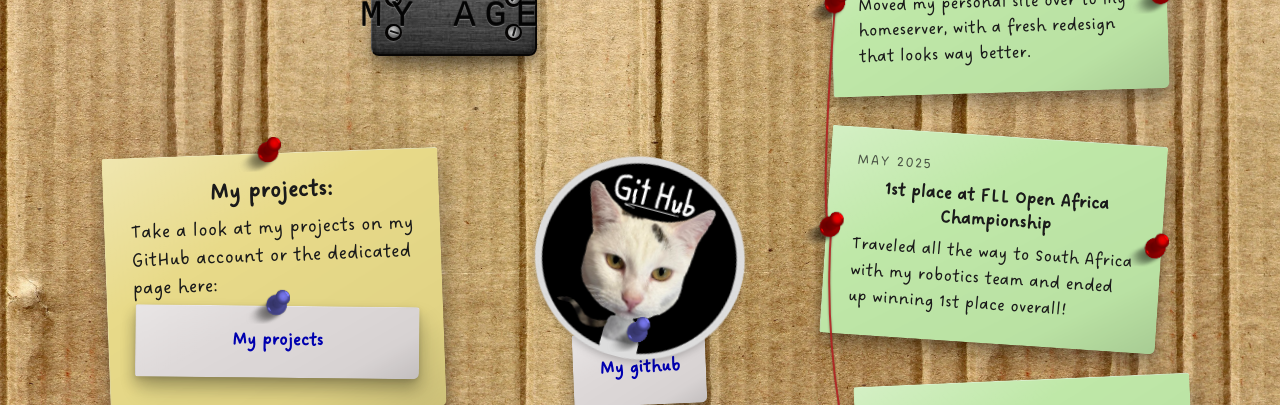
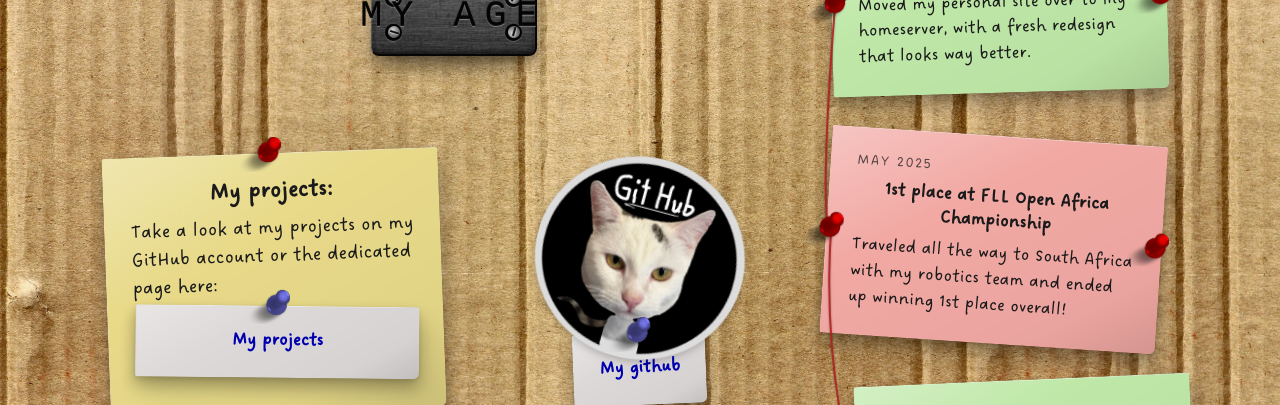
Before and after one commit to Keinstein0/HomeserverCentral, a SvelteKit app in the folder Homepage/: page / in a window 1280 px wide. Shown: the part 1000-1405 px from the top of the page. Built offline with nearby package versions, Linux system fonts and the light colour scheme.

Commit message:
made robotics notes red

```diff
--- a/Homepage/src/components/PaperNote.svelte
+++ b/Homepage/src/components/PaperNote.svelte
@@ -14,6 +14,9 @@
     export let width = "100%";
     export let maxRotation = 4;
     export let maxOffset = 2;
+    // Optional link: when set, the paper (and its content) becomes a
+    // clickable anchor. Pair it with hoverColor so it looks clickable.
+    export let link = "";
 
     // Extra classes forwarded onto the wrapper element (the grid item),
     // e.g. for grid placement: <PaperNote class="about-me">
@@ -36,11 +39,6 @@
      instead of on .note-wrapper itself, so wrapper children keep their
      own z-index in the page's stacking context — that lets overlays
      (e.g. the red thread SVG) sit above the paper but below the pins. -->
-<!-- Recolorable pushpin, see Pin.svelte. The jitter/hover transform
-     lives on the .paper-layer and the .pin-layer (identical transforms)
-     instead of on .note-wrapper itself, so wrapper children keep their
-     own z-index in the page's stacking context — that lets overlays
-     (e.g. the red thread SVG) sit above the paper but below the pins. -->
 <div
     class="note-wrapper {extraClass}"
     style:--note-width={width}
@@ -51,6 +49,15 @@
     style:--y-off="{randomY}vh"
 >
     <div class="paper-layer">
+        <!-- When `link` is set this renders as an <a> wrapping the paper;
+             otherwise it's a plain <div>. Using a single svelte:element
+             avoids splitting the anchor's open/close tags across separate
+             {#if} blocks, which Svelte's compiler rejects. -->
+        <svelte:element
+            this={link ? "a" : "div"}
+            class={link ? "note-link" : ""}
+            href={link || undefined}
+        >
             <div
                 class="paper"
                 class:variant-sticky={variant === "sticky"}
@@ -69,6 +76,7 @@
                     <slot />
                 </div>
             </div>
+        </svelte:element>
     </div>
 
     {#if pin}
@@ -99,6 +107,14 @@
         max-width: 100%;
         box-sizing: border-box;
         display: inline-block;
+    }
+
+    /* Anchor wrapper for linked notes: the paper (and its content) sit
+       inside it; links must not restyle the text or underline it. */
+    .note-link {
+        display: block;
+        color: inherit;
+        text-decoration: none;
     }
 
     /* The jitter/hover transform is shared by the paper layer and the
--- a/Homepage/src/routes/+page.svelte
+++ b/Homepage/src/routes/+page.svelte
@@ -14,6 +14,12 @@
 
     // Shared green for the "My story" note and its timeline entries.
     const storyGreen = "#bfe8a8";
+    // Red for story notes that reference robotics.
+    const storyRed = "#f2a9a4";
+
+    // Dedicated robotics page — not defined yet, so it points to
+    // example.com for now.
+    const roboticsUrl = "https://example.com";
 
     // Demo story events; the timeline renders them most recent first.
     const storyEvents = [
@@ -26,6 +32,7 @@
             date: "May 2025",
             title: "1st place at FLL Open Africa Championship",
             text: "Traveled all the way to South Africa with my robotics team and ended up winning 1st place overall!",
+            link: roboticsUrl,
         },
         {
             date: "August 2024",
@@ -46,6 +53,7 @@
             date: "Summer 2023",
             title: "Joined the robotics team 'mindfactory'",
             text: "After 5 years in the cantonal robotics course, I joined our competitive FIRST LEGO League team.",
+            link: roboticsUrl,
         },
     ];
 
@@ -236,7 +244,9 @@
             <div class="story-timeline">
                 {#each storyEvents as event}
                     <PaperNote
-                        color={storyGreen}
+                        color={event.link ? storyRed : storyGreen}
+                        hoverColor={event.link ? "#e8857f" : ""}
+                        link={event.link}
                         pin={MainPin}
                         width="min(480px, 100%)"
                         maxOffset={1.5}
```
Lines whose indentation alone changed are shown as unchanged.
